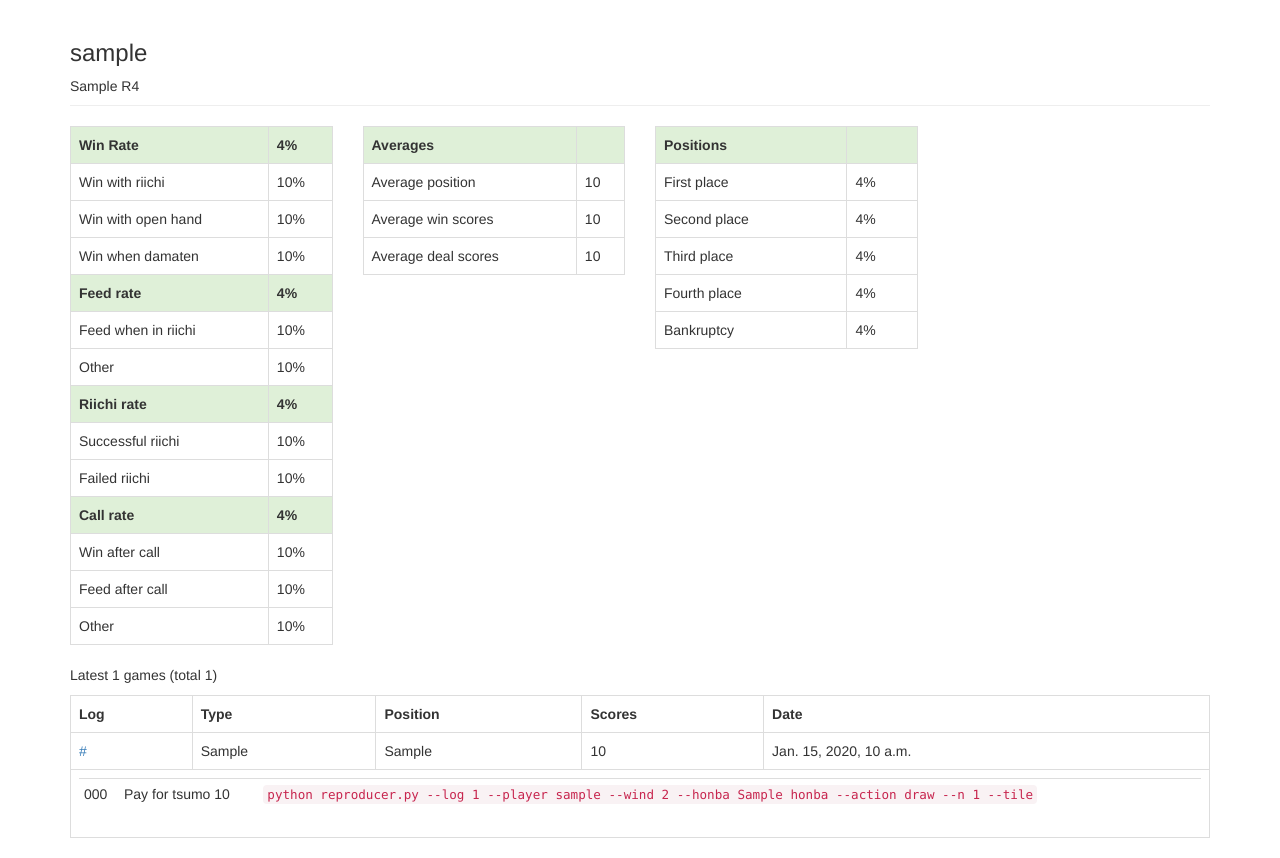
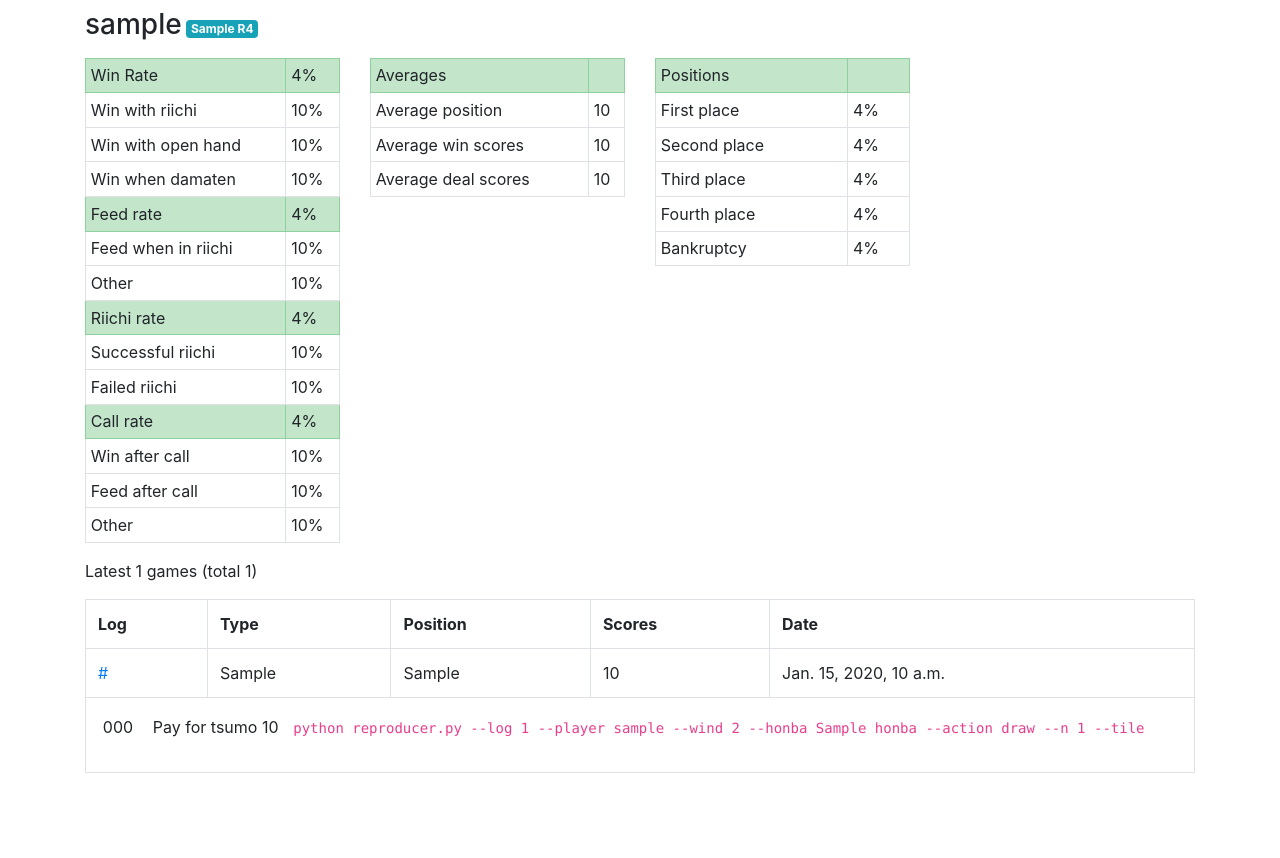
Before and after one commit to MahjongRepository/mahjong-stat, a Django app: template project/website/templates/website/player_statistics.html in a window 1280 px wide. After the commit the page ends 773 px from the top, so only its background shows below. Run offline with Django 3.2, Linux system fonts and the light colour scheme; the template is opened without the code that fills it: most values are stand-ins (such as "Sample title", 1, 10 or a date in 2020); some libraries are stand-ins or nearby versions.

Commit message:
Migrate to BS4

```diff
--- a/project/website/templates/base.html
+++ b/project/website/templates/base.html
@@ -4,7 +4,7 @@
     <meta charset="UTF-8">
     <title></title>
 
-    <link rel="stylesheet" href="https://maxcdn.bootstrapcdn.com/bootstrap/3.3.6/css/bootstrap.min.css" integrity="sha384-1q8mTJOASx8j1Au+a5WDVnPi2lkFfwwEAa8hDDdjZlpLegxhjVME1fgjWPGmkzs7" crossorigin="anonymous">
+    <link rel="stylesheet" href="https://cdn.jsdelivr.net/npm/bootstrap@4.5.3/dist/css/bootstrap.min.css" integrity="sha384-TX8t27EcRE3e/ihU7zmQxVncDAy5uIKz4rEkgIXeMed4M0jlfIDPvg6uqKI2xXr2" crossorigin="anonymous">
     <style>
         tr.success {
             font-weight: bold;
--- a/project/website/templates/website/player_statistics.html
+++ b/project/website/templates/website/player_statistics.html
@@ -2,14 +2,14 @@
 {% load humanize %}
 
 {% block content %}
-    <div class="page-header">
-        <h3>{{ player.username }}</h3>
-        <span>{{ games.0.get_rank_display }} R{{ games.0.rate|floatformat:0 }}</span>
+    <div class="mt-2">
+        <h3 style="display: inline-block" class="align-middle">{{ player.username }}</h3>
+        <span class="badge badge-info text-wrap align-middle">{{ games.0.get_rank_display }} R{{ games.0.rate|floatformat:0 }}</span>
     </div>
-    <div class="row">
+    <div class="row mt-2">
         <div class="col-lg-3">
-            <table class="table table-bordered">
-                <tr class="success">
+            <table class="table table-bordered table-sm">
+                <tr class="table-success">
                     <td>Win Rate</td>
                     <td>{{ win_rate|floatformat:-2 }}%</td>
                 </tr>
@@ -25,7 +25,7 @@
                     <td>Win when damaten</td>
                     <td>{{ win_with_damaten|floatformat:-2 }}%</td>
                 </tr>
-                <tr class="success">
+                <tr class="table-success">
                     <td>Feed rate</td>
                     <td>{{ feed_rate|floatformat:-2 }}%</td>
                 </tr>
@@ -37,7 +37,7 @@
                     <td>Other</td>
                     <td>{{ other_feed|floatformat:-2 }}%</td>
                 </tr>
-                <tr class="success">
+                <tr class="table-success">
                     <td>Riichi rate</td>
                     <td>{{ riichi_rate|floatformat:-2 }}%</td>
                 </tr>
@@ -49,7 +49,7 @@
                     <td>Failed riichi</td>
                     <td>{{ riichi_failed|floatformat:-2 }}%</td>
                 </tr>
-                <tr class="success">
+                <tr class="table-success">
                     <td>Call rate</td>
                     <td>{{ call_rate|floatformat:-2 }}%</td>
                 </tr>
@@ -69,8 +69,8 @@
         </div>
 
         <div class="col-lg-3">
-            <table class="table table-bordered">
-                <tr class="success">
+            <table class="table table-bordered table-sm">
+                <tr class="table-success">
                     <td>Averages</td>
                     <td></td>
                 </tr>
@@ -90,8 +90,8 @@
         </div>
 
         <div class="col-lg-3">
-            <table class="table table-bordered">
-                <tr class="success">
+            <table class="table table-bordered table-sm">
+                <tr class="table-success">
                     <td>Positions</td>
                     <td></td>
                 </tr>
@@ -142,10 +142,10 @@
                     </tr>
                     <tr>
                         <td colspan="5">
-                            <table class="table table-hover table-condensed">
+                            <table class="table table-hover table-sm table-borderless">
                                 {% for round in game.rounds.all %}
                                     <tr>
-                                        <td style="width: 40px">
+                                        <td style="width: 50px">
                                             {{ round.round_number_display }}
                                         </td>
                                         <td>
@@ -177,7 +177,7 @@
                                             {% endif %}
 
                                             {% if round.is_damaten %}
-                                                <span class="label label-success">damaten</span>
+                                                <span class="label label-table-success">damaten</span>
                                             {% endif %}
                                         </td>
                                         <td>
```
